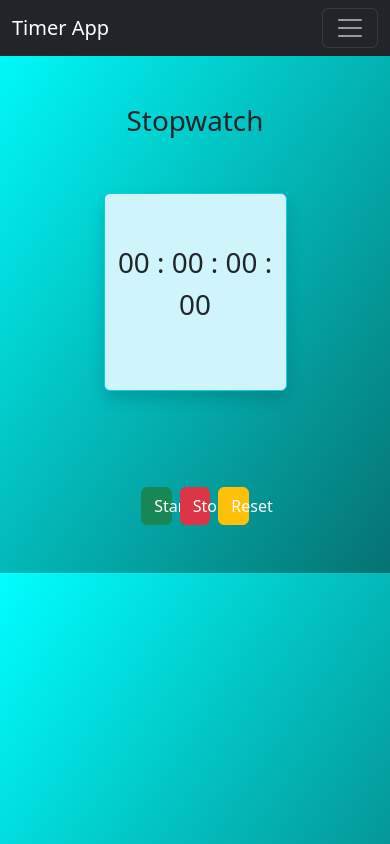
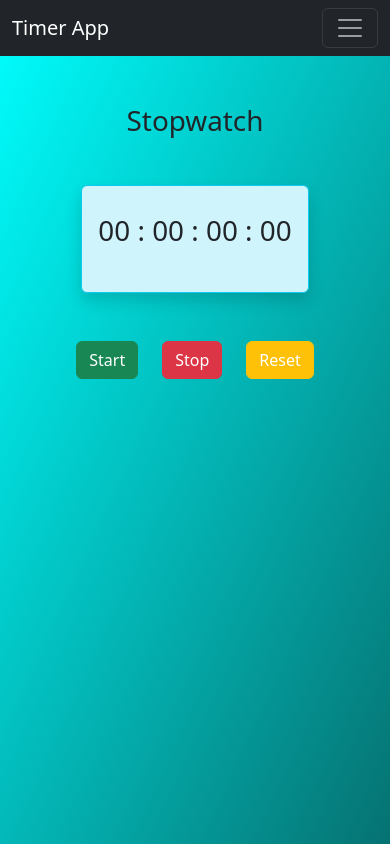
Before and after one commit to oluwayomid00/timerApp, a React (Create React App) app: page /timerApp/stopwatch in a window 390 px wide. Built offline with nearby package versions, Linux system fonts and the light colour scheme.

Commit message:
made it responsive

```diff
--- a/src/App.css
+++ b/src/App.css
@@ -3,8 +3,10 @@ body{
     background-image: linear-gradient(to bottom right, aqua, rgb(6, 114, 114));
 }
 
+
+
 @media screen and (max-width: 575px){
-    body{
-    height: 100%;
+ .column span{
+    display: none;
 }
 }
--- a/src/components/Card.js
+++ b/src/components/Card.js
@@ -2,7 +2,7 @@ import React from 'react'
 
 const Card = (props) => {
   return (
-        <div className="d-flex flex-column flex-sm-row justify-content-center rounded fs-1 border border-info my-5 py-5 bg-info-subtle w-50 shadow">
+        <div className="d-flex flex-column flex-sm-row justify-content-center rounded fs-1 border border-info py-4 px-3 bg-info-subtle shadow">
           {props.children}
         </div>
   );
--- a/src/components/Clock.js
+++ b/src/components/Clock.js
@@ -27,9 +27,9 @@ const Clock = () => {
   };
 
   return (
-    <div className="text-center container d-flex flex-column align-items-center ">
-      <h1 className="mt-5 w-100">Countdown</h1>
-      <div className="w-100 d-flex flex-column justify-content-center align-items-center my-auto">
+    <div className="text-center">
+      <h1 className="my-5">Countdown</h1>
+      <div className="d-flex flex-column align-items-center column">
         <Card>
           <section className="col-sm-2">
             <p className="mb-0">
@@ -52,7 +52,7 @@ const Clock = () => {
               {remainingTime.mins < "10" ? "0" : ""}
               {remainingTime.mins}
             </p>
-            <small className="fs-6">Minuites</small>
+            <small className="fs-6">Mins</small>
           </section>
           <span>:</span>
           <section className="col-sm-2">
@@ -60,7 +60,7 @@ const Clock = () => {
               {remainingTime.secs < "10" ? "0" : ""}
               {remainingTime.secs}
             </p>
-            <small className="fs-6">Seconds</small>
+            <small className="fs-6">Secs</small>
           </section>
         </Card>
         <div className="d-grid justify-content-center my-3">
--- a/src/components/Count.js
+++ b/src/components/Count.js
@@ -31,11 +31,11 @@ const Count = () => {
   };
 
   return (
-    <div className="text-center container d-flex flex-column align-items-center ">
-      <h1 className="mt-5 w-100">Stopwatch</h1>
-      <div className="w-100 d-flex flex-column justify-content-center align-items-center my-auto">
+    <div className="text-center">
+      <h1 className="my-5">Stopwatch</h1>
+      <div className="d-flex flex-column align-items-center">
         <Card>
-          <p>
+          <p className="fs-sm-3">
             {time.hrs < "10" ? "0" : ""}
             {time.hrs} : {time.mins < "10" ? "0" : ""}
             {time.mins} : {time.secs < "10" ? "0" : ""}
@@ -43,16 +43,26 @@ const Count = () => {
             {time.milli}
           </p>
         </Card>
-        <div className="justify-content-center my-5 w-100">
-          <button className="col-1 btn btn-success" onClick={startTimer}>
+
+        <div className="justify-content-center my-5 row">
+          <div className="col">
+            <button className="btn btn-success" onClick={startTimer}>
               Start
             </button>
-          <button className="col-1 btn btn-danger mx-2" onClick={stopTimer}>
+          </div>
+          <div className="col">
+            <button className="btn btn-danger" onClick={stopTimer}>
               Stop
             </button>
-          <button className="col-1 btn btn-warning text-white" onClick={resetTimer}>
+          </div>
+          <div className="col">
+            <button
+              className="btn btn-warning text-white"
+              onClick={resetTimer}
+            >
               Reset
             </button>
+          </div>
         </div>
       </div>
     </div>
--- a/src/pages/Home.js
+++ b/src/pages/Home.js
@@ -4,24 +4,32 @@ import { Link } from "react-router-dom";
 
 const Home = () => {
   return (
-    <div className="w-100 d-flex flex-column justify-content-center align-items-center">
+    <div className="text-center">
+      <h1 className="my-5 px-3">Welcome to the Timer App : )!!</h1>
+      <div className="d-flex flex-column align-items-center">
         <Card>
           <div>
-          <p>Welcome to the Timer App :)!!</p>
-          <p className="fs-5">What do you want to do?</p>
-          <div className="w-100 d-flex justify-content-center align-items-center">
+            <p className="fs-5 px-2">What do you want to do?</p>
+            <div className="row">
+              <div className="col-12 col-md-auto px-0">
                 <Link to="/timerApp/time">
                   <button className="btn btn-dark">Time</button>
                 </Link>
+              </div>
+              <div className="col-12 col-md-5 px-0">
                 <Link to="/timerApp/countdown">
-              <button className="btn btn-dark mx-2">Countdown</button>
+                  <button className="btn btn-dark">Countdown</button>
                 </Link>
+              </div>
+              <div className="col-12 col-md-4 px-0">
                 <Link to="/timerApp/stopwatch">
                   <button className="btn btn-dark">Stopwatch</button>
                 </Link>
               </div>
             </div>
+          </div>
         </Card>
+      </div>
     </div>
   );
 };
--- a/src/pages/Time.js
+++ b/src/pages/Time.js
@@ -20,15 +20,15 @@ const Time = () => {
   }
 
   return (
-    <div className="text-center container d-flex flex-column align-items-center">
-      <h1 className="mt-5">Current Date & Time</h1>
-      <div className="w-100 d-flex flex-column justify-content-center align-items-center">
+    <div className="text-center">
+      <h1 className="my-5">Current Date & Time</h1>
+      <div className="d-flex flex-column align-items-center">
         <Card>
-          <div className="w-100 px-4 h-100">
+          <div className="w-100 px-4 h-100 fs-2">
             <div className="fs-6 text-center mt-0 pt-0">
               <p>{Intl.DateTimeFormat().resolvedOptions().timeZone}</p>
             </div>
-            <div className="d-flex justify-content-between w-100">
+            <div className="d-flex flex-column flex-md-row justify-content-around w-100">
               <div>
                 <p className="d-flex flex-column align-items-center">
                   <span>Time</span>
```
Lines whose indentation alone changed are shown as unchanged.
